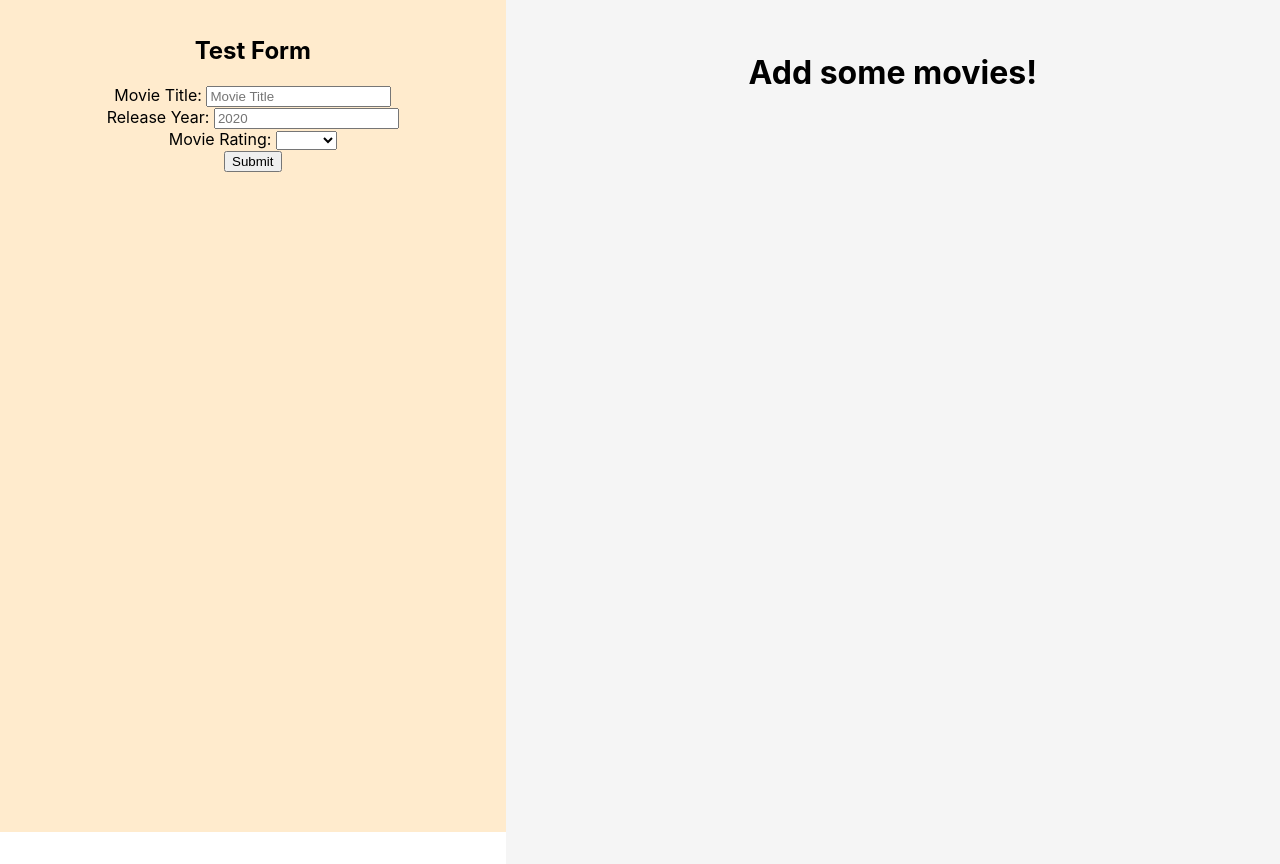
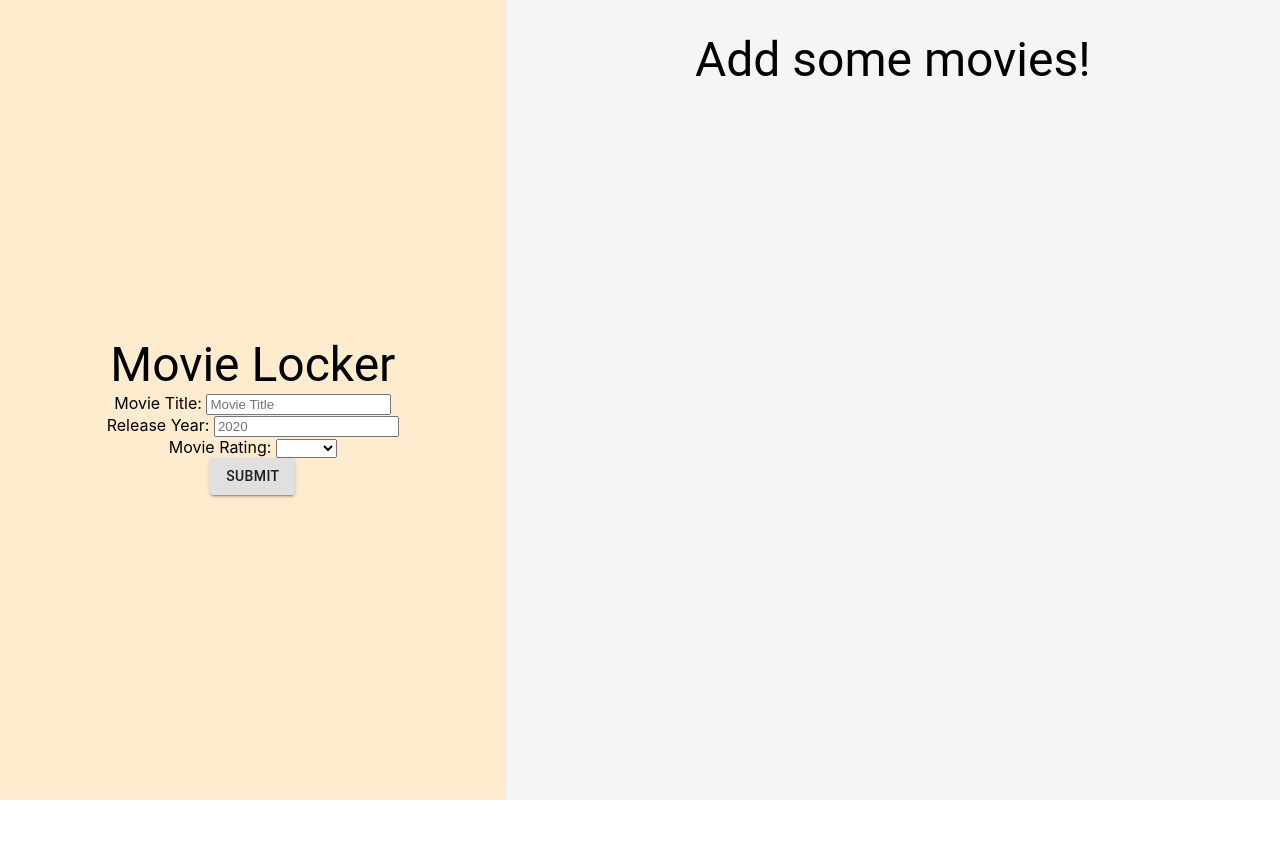
Before and after one commit to ericrees9/techniphi, a React (Create React App) app: page / in a window 1280 px wide. After the commit the page ends 800 px from the top, so only its background shows below. Built offline with nearby package versions, Linux system fonts and the light colour scheme.

Commit message:
Adding and deleting movies works. Initial Material work.

```diff
--- a/package.json
+++ b/package.json
@@ -12,7 +12,8 @@
     "react": "^16.12.0",
     "react-dom": "^16.12.0",
     "react-final-form": "^6.3.3",
-    "react-scripts": "3.3.0"
+    "react-scripts": "3.3.0",
+    "typeface-roboto": "0.0.75"
   },
   "scripts": {
     "start": "react-scripts start",
--- a/src/App.css
+++ b/src/App.css
@@ -1,7 +1,10 @@
 .App {
+  height: 100vh;
+  width: 100vw;
   display: flex;
   justify-content: center;
   text-align: center;
+  overflow: hidden;
 }
 
 .formDiv {
@@ -9,15 +12,18 @@
   height: 100vh;
   display: flex;
   justify-content: center;
+  align-items: center;
   background-color: blanchedalmond;
   padding: 1em;
 }
 
 .dataDiv {
   width: 60vw;
-  height: 100vh;
+  height: auto;
   display: flex;
-  justify-content: center;
+  flex-direction: column;
+  align-items: center;
+  overflow-y: scroll;
   background-color: whitesmoke;
   padding: 2em;
 }
--- a/src/App.js
+++ b/src/App.js
@@ -1,24 +1,38 @@
-import React, {useState} from 'react';
+import React, {useState, useEffect} from 'react';
 import './App.css';
 import { Form, Field } from 'react-final-form'
-import MovieCard from './components/MovieCard/MovieCard';
+import { Button, Typography } from '@material-ui/core';
+import MovieTimeline from './components/MovieTimeline/MovieTimeline';
 
 function App() {
   const [movies, setMovies] = useState([]);
+  const [count, setCount] = useState(0);
+
+  useEffect(() => {
+    console.log("useEffect is updating.")
+  }, [setMovies]);
 
   const onSubmit = (values) => {
     setMovies(movies.concat(values));
     console.log(movies);
   }
 
-  const movieTimeline = (movies) => {
-    return(
-      movies.map((movie, index) => {
-        return(
-          <MovieCard movieData={movie}/>
-        )
-      })
-    );
+  // const movieTimeline = () => {
+  //   console.log("this is running.")
+  //   return(
+  //     movies.map((movie, index) => {
+  //       return(
+  //         <MovieCard movieData={movie} id={index} deleteMovie={deleteMovie}/>
+  //       )
+  //     })
+  //   );
+  // }
+
+  const deleteMovie = (id) => {
+    let minus = movies.splice(id, 1)
+    setMovies(movies);
+    setCount(count + 1);
+    console.log(movies);
   }
 
   return (
@@ -26,9 +40,9 @@ function App() {
       <div className="formDiv">
         <Form
           onSubmit={onSubmit}
-          render={({ handleSubmit}) => (
+          render={({handleSubmit}) => (
             <form onSubmit={handleSubmit}>
-            <h2>Test Form</h2>
+            <Typography variant="h3">Movie Locker</Typography>
             <div>
               <label>Movie Title: </label>
               <Field name="movieTitle" component="input" placeholder="Movie Title" />
@@ -48,17 +62,18 @@ function App() {
               </Field>
             </div>
 
-            <button
+            <Button
+              variant="contained"
               type="submit"
             >
               Submit
-            </button>
+            </Button>
             </form>
           )}
         />
       </div>
       <div className="dataDiv">
-          {movies.length > 0 ? movieTimeline(movies) : <h1>Add some movies!</h1>}
+          {movies.length > 0 ? <MovieTimeline movieData={movies} deleteMovie={deleteMovie}/> : <Typography variant="h3">Add some movies!</Typography>}
       </div>
     </div>
   );
--- a/src/components/MovieCard/MovieCard.css
+++ b/src/components/MovieCard/MovieCard.css
@@ -1,5 +1,7 @@
 .cardBox {
     border: 1px solid red;
-    width: 35vw;
-    height: 25vh;
+    width: 28vw;
+    height: 20vh;
+    margin: 1em;
+    padding: 1em;
 }
--- a/src/components/MovieCard/MovieCard.js
+++ b/src/components/MovieCard/MovieCard.js
@@ -1,11 +1,13 @@
 import React from 'react';
 import '../MovieCard/MovieCard.css';
+import { Button, Typography } from '@material-ui/core';
 
 function MovieCard (props) {
-    console.log(props);
+    // console.log(props)
     return(
         <div className="cardBox">
-            <h2>{props.movieData.movieTitle}</h2>
+            <Typography variant="h5">{props.movieData.movieTitle}</Typography>
+            <Button variant="contained" color="secondary" onClick={() => props.deleteMovie(props.id)}>Remove movie</Button>
         </div>
     );
 }
--- /dev/null
+++ b/src/components/MovieTimeline/MovieTimeline.js
@@ -0,0 +1,15 @@
+import React, { useState } from 'react';
+import '../MovieTimeline/MovieTimeline.css';
+import MovieCard from '../MovieCard/MovieCard'
+
+function MovieTimeline (props) {
+    return(
+      props.movieData.map((movie, index) => {
+        return(
+          <MovieCard movieData={movie} id={index} deleteMovie={props.deleteMovie}/>
+        )
+      })
+    );
+}
+
+export default MovieTimeline;
```
Also changed, not shown: src/components/MovieTimeline/MovieTimeline.css (added), 1 other file (tests, documents, lock files or other folders).
